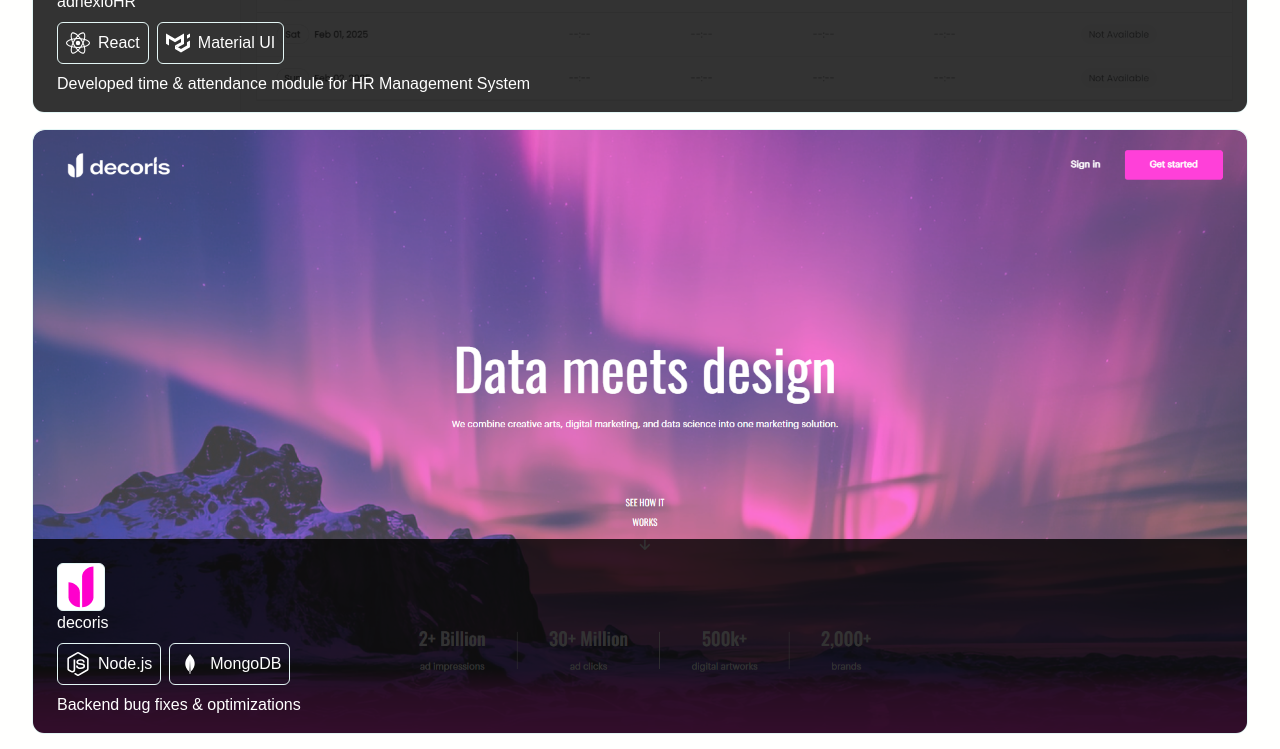
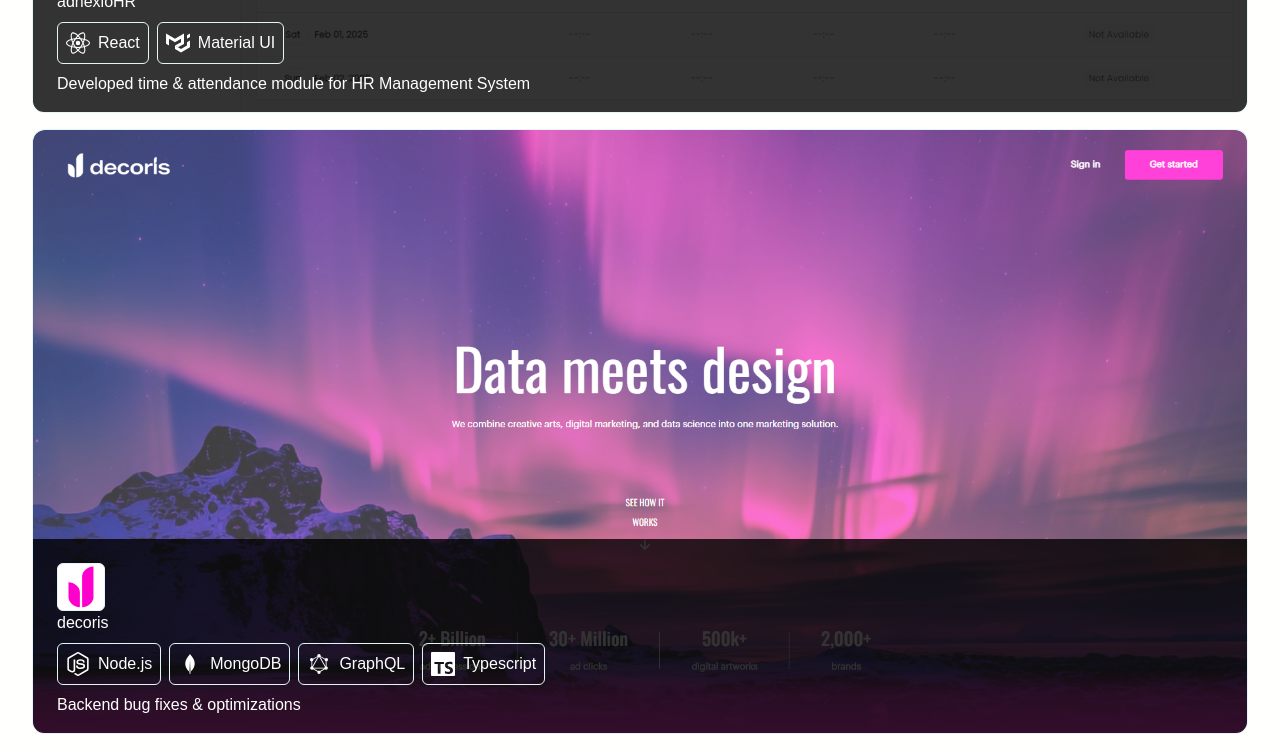
Before and after one commit to afi-hillman/my-portfolio, a Next.js app: page / in a window 1280 px wide. Shown: the part 1480-2229 px from the top of the page. Built offline with nearby package versions, Linux system fonts and the light colour scheme.

Commit message:
wip: updated project details page, changed router to link

```diff
--- a/src/app/page.tsx
+++ b/src/app/page.tsx
@@ -4,10 +4,9 @@ import { projects } from "@/components/projects";
 import Image from "next/image";
 import ContactButton from "@/components/ContactButton";
 import { Tabs, TabsContent, TabsList, TabsTrigger } from "@/components/ui/tabs";
-import { useRouter } from "next/navigation";
+import Link from "next/link";
 
 const Home = () => {
-  const router = useRouter();
   return (
     <div className="flex flex-col items-center gap-8">
       {/* <div className="flex gap-2 items-end">
@@ -89,7 +88,7 @@ const Home = () => {
                 <div>
                   <h4 className="text-primary">INVOKE Solutions Sdn. Bhd.</h4>
                   <h5>Software Engineer</h5>
-                  <p className="text-gray text-xs">July 2023 - Present</p>
+                  <p className="text-grayline text-xs">July 2023 - Present</p>
                 </div>
               </div>
             </div>
@@ -109,7 +108,7 @@ const Home = () => {
                 <div>
                   <h4 className="text-primary">University of Malaya</h4>
                   <h5>Bachelor of Mechanical Engineering</h5>
-                  <p className="text-gray text-xs">
+                  <p className="text-grayline text-xs">
                     September 2018 - July 2022
                   </p>
                 </div>
@@ -127,7 +126,9 @@ const Home = () => {
                 <div>
                   <h4 className="text-primary">University of Malaya</h4>
                   <h5>Foundation in Physical Sciences</h5>
-                  <p className="text-gray text-xs">June 2017 - April 2018</p>
+                  <p className="text-grayline text-xs">
+                    June 2017 - April 2018
+                  </p>
                 </div>
               </div>
             </div>
@@ -167,12 +168,10 @@ const Home = () => {
             Work/Personal Code Campaigns: One line at a time
           </p>
         </div>
+        <div className="flex flex-col gap-4">
           {projects.map((project, index) => (
-          <div
-            key={index}
-            className="flex flex-col relative group overflow-hidden rounded-xl border border-ring cursor-pointer"
-            onClick={() => router.push(`/projects/${project.id}`)}
-          >
+            <Link key={index} href={`/projects/${project.id}`}>
+              <div className="flex flex-col relative group overflow-hidden rounded-xl border border-ring cursor-pointer">
                 <div>
                   <Image
                     src={project.image}
@@ -254,7 +253,9 @@ const Home = () => {
                   </div>
                 </div>
               </div>
+            </Link>
           ))}
+        </div>
       </div>
     </div>
   );
--- a/src/app/projects/[slug]/page.tsx
+++ b/src/app/projects/[slug]/page.tsx
@@ -1,7 +1,42 @@
+"use client";
 import React from "react";
+import { projects } from "@/components/projects";
+import { useParams } from "next/navigation";
+import Image from "next/image";
 
 const ProjectDetails = () => {
-  return <div>ProjectDetails</div>;
+  const params = useParams();
+  const projectData = projects.find((proj) => proj.id === Number(params.slug));
+
+  console.log(projectData);
+  return (
+    <div className="flex flex-col gap-10">
+      {/* <h2>Project</h2> */}
+      <div className="rounded-xl border border-grayline p-5">
+        <h3>{projectData?.title}</h3>
+        <div className="flex gap-2 flex-wrap my-2">
+          {projectData?.tech?.map((tech, techIndex) => (
+            <div
+              key={techIndex}
+              className="flex gap-2 items-center p-2 rounded-md border border-grayline"
+            >
+              {tech?.icon}
+              <p>{tech?.name}</p>
+            </div>
+          ))}
+        </div>
+        <p>{projectData?.subtitle}</p>
+      </div>
+      <div>{projectData?.description}</div>
+      <Image
+        src={projectData?.gif || ""}
+        alt="gif of project"
+        height={1920}
+        width={1080}
+        className="w-full rounded-xl"
+      />
+    </div>
+  );
 };
 
 export default ProjectDetails;
--- a/src/components/NavMenu.tsx
+++ b/src/components/NavMenu.tsx
@@ -1,29 +1,23 @@
 "use client";
-import { useRouter } from "next/navigation";
+import Link from "next/link";
 import React from "react";
 
 const NavMenu = () => {
-  const router = useRouter();
   return (
     <div className="flex justify-between items-center py-[50px]">
-      <p
-        className="hover:text-[#ffb703] cursor-pointer"
-        onClick={() => router.push("/")}
-      >
-        @afi-hillman
-      </p>
+      <Link href={"/"}>
+        <p className="hover:text-[#ffb703] cursor-pointer">@afi-hillman</p>
+      </Link>
       <div className="flex items-center">
         {navItems.map((item, index) => (
-          <div
-            key={index}
-            className="py-3 px-5 group cursor-pointer"
-            onClick={() => router.push(item.href)}
-          >
-            <div className="relative flex items-center justify-between gap-1  after:absolute after:bottom-[-8px] after:left-0 after:h-1 after:w-0 after:bg-primary after:transition-all after:duration-300 group-hover:after:w-full">
-              <p className="font-semibold">{item.prefix}</p>
-              <p>{item.label}</p>
+          <Link key={index} href={item.href}>
+            <div className="py-3 px-5 group cursor-pointer">
+              <div className="relative flex items-center justify-between gap-1  after:absolute after:bottom-[-8px] after:left-0 after:h-1 after:w-0 after:bg-primary after:transition-all after:duration-300 group-hover:after:w-full">
+                <p className="font-semibold">{item.prefix}</p>
+                <p>{item.label}</p>
+              </div>
             </div>
-          </div>
+          </Link>
         ))}
         <div className="flex items-center justify-center w-12 h-12 ml-4 rounded-full bg-background-offset text-primary-foreground">
           <svg
--- a/src/components/projects.js
+++ b/src/components/projects.js
@@ -8,13 +8,51 @@ export const projects = [
     tech: [techFinder("React"), techFinder("Material UI")].filter(Boolean),
     logo: "/adnexio_logo.png",
     image: "/project_adnexio_time_attendance.png",
+    description: (
+      <div>
+        <p>
+          An employee time and attendance feature where it registers the
+          user&apos;s clock in and clock out time, along with status and
+          location from where the user accessed it from.
+        </p>
+        <br />
+        <p>
+          Lorem ipsum dolor sit amet, consectetur adipiscing elit. Sed do
+          eiusmod tempor incididunt ut labore et dolore magna aliqua. Ut enim ad
+          minim veniam, quis nostrud exercitation ullamco laboris. Duis aute
+          irure dolor in reprehenderit in voluptate velit esse cillum.
+        </p>
+        <p>
+          Lorem ipsum dolor sit amet, consectetur adipiscing elit. Sed do
+          eiusmod tempor incididunt ut labore et dolore magna aliqua. Ut enim ad
+          minim veniam, quis nostrud exercitation ullamco laboris. Duis aute
+          irure dolor in reprehenderit in voluptate velit esse cillum.
+        </p>
+      </div>
+    ),
+    gif: "/sample_gif.gif",
   },
   {
     id: 2,
     title: "decoris",
     subtitle: "Backend bug fixes & optimizations",
-    tech: [techFinder("Node.js"), techFinder("MongoDB")].filter(Boolean),
+    tech: [
+      techFinder("Node.js"),
+      techFinder("MongoDB"),
+      techFinder("GraphQL"),
+      techFinder("Typescript"),
+    ].filter(Boolean),
     logo: "/decoris_logo.svg",
     image: "/project_decoris.png",
+    gif: "/sample_gif_2.gif",
+  },
+  {
+    id: 3,
+    title: "Parkson Credit",
+    subtitle: "Frontend development",
+    tech: [techFinder("Next.js"), techFinder("Tailwind")].filter(Boolean),
+    logo: "/decoris_logo.svg",
+    image: "/project_decoris.png",
+    gif: "/sample_gif.gif",
   },
 ];
--- a/src/utils/techList.js
+++ b/src/utils/techList.js
@@ -139,4 +139,21 @@ export const techList = [
       </svg>
     ),
   },
+  {
+    name: "GraphQL",
+    description: "Flexible API queries",
+    icon: (
+      <svg
+        xmlns="http://www.w3.org/2000/svg"
+        width="24"
+        height="24"
+        viewBox="0 0 24 24"
+      >
+        <path
+          fill="currentColor"
+          d="m12 5.37l-.44-.06L6 14.9c.24.21.4.48.47.78h11.06c.07-.3.23-.57.47-.78l-5.56-9.59zM6.6 16.53l4.28 2.53c.29-.27.69-.43 1.12-.43s.83.16 1.12.43l4.28-2.53zM12 22a1.68 1.68 0 0 1-1.68-1.68l.09-.56l-4.3-2.55c-.31.36-.76.58-1.27.58a1.68 1.68 0 0 1-1.68-1.68c0-.79.53-1.45 1.26-1.64V9.36c-.83-.11-1.47-.82-1.47-1.68A1.68 1.68 0 0 1 4.63 6c.55 0 1.03.26 1.34.66l4.41-2.53l-.06-.45c0-.93.75-1.68 1.68-1.68s1.68.75 1.68 1.68l-.06.45l4.41 2.53c.31-.4.79-.66 1.34-.66a1.68 1.68 0 0 1 1.68 1.68c0 .86-.64 1.57-1.47 1.68v5.11c.73.19 1.26.85 1.26 1.64a1.68 1.68 0 0 1-1.68 1.68c-.51 0-.96-.22-1.27-.58l-4.3 2.55l.09.56A1.68 1.68 0 0 1 12 22M10.8 4.86L6.3 7.44l.02.24c0 .71-.44 1.32-1.06 1.57l.03 5.25zm2.4 0l5.51 9.64l.03-5.25c-.62-.25-1.06-.86-1.06-1.57l.02-.24z"
+        />
+      </svg>
+    ),
+  },
 ];
--- a/tailwind.config.ts
+++ b/tailwind.config.ts
@@ -47,7 +47,7 @@ export default {
           DEFAULT: "#d32f2f",
           foreground: "#ffffff",
         },
-        gray: {
+        grayline: {
           DEFAULT: "#8A8A8A",
         },
         border: "#e3f6f5",
--- a/tsconfig.json
+++ b/tsconfig.json
@@ -22,6 +22,6 @@
       "@/*": ["./src/*"]
     }
   },
-  "include": ["next-env.d.ts", "**/*.ts", "**/*.tsx", ".next/types/**/*.ts", "src/components/techStack.js"],
+  "include": ["next-env.d.ts", "**/*.ts", "**/*.tsx", ".next/types/**/*.ts", "src/components/techStack.js", "src/utils/techFinder.js", "src/components/projects.js", "src/app/projects/[slug]/page.tsx"],
   "exclude": ["node_modules"]
 }
```
Also changed, not shown: src/types/projectTypes.ts (added, +20 -0 lines), 2 other files (tests, documents, lock files or other folders). Lines whose indentation alone changed are shown as unchanged.
